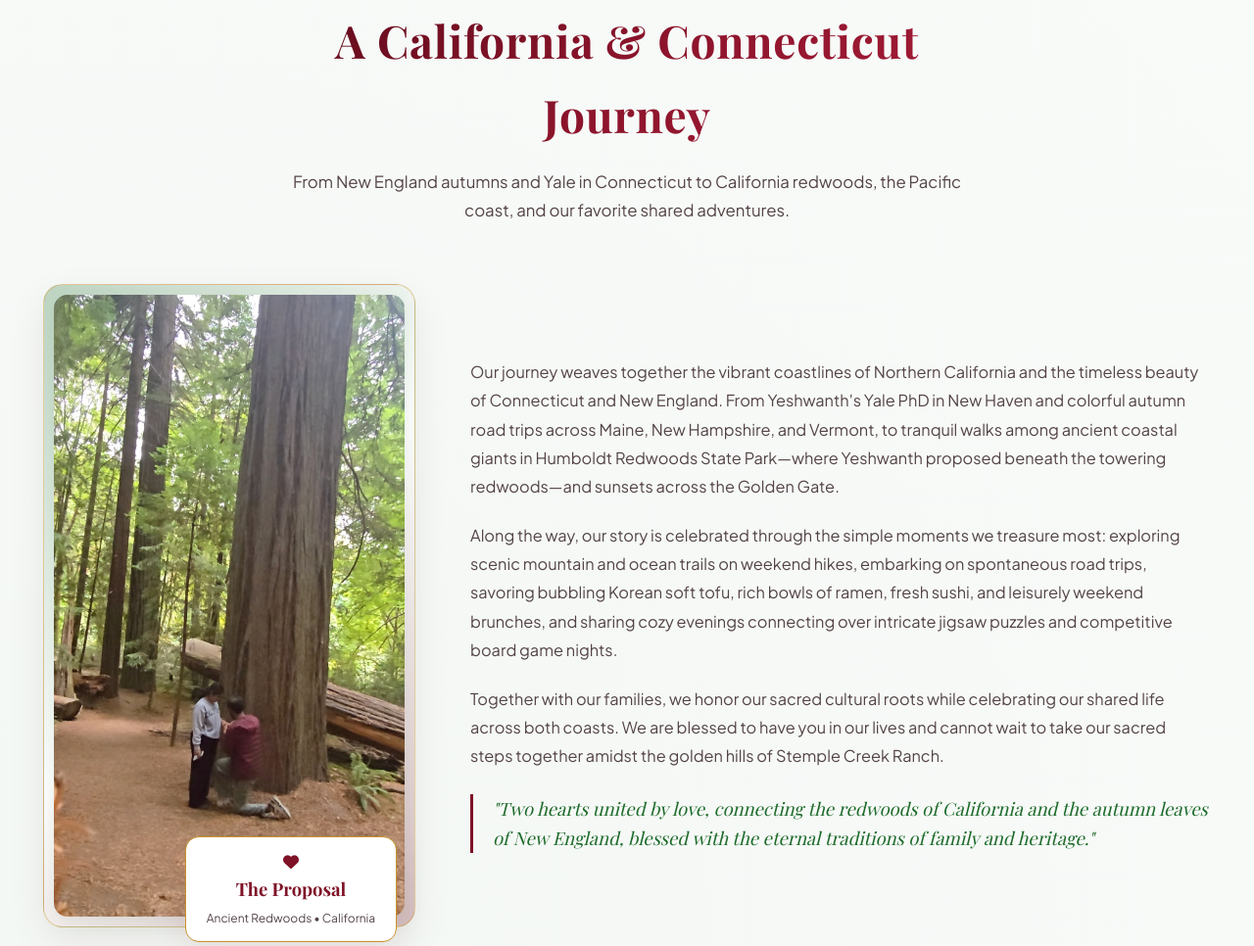
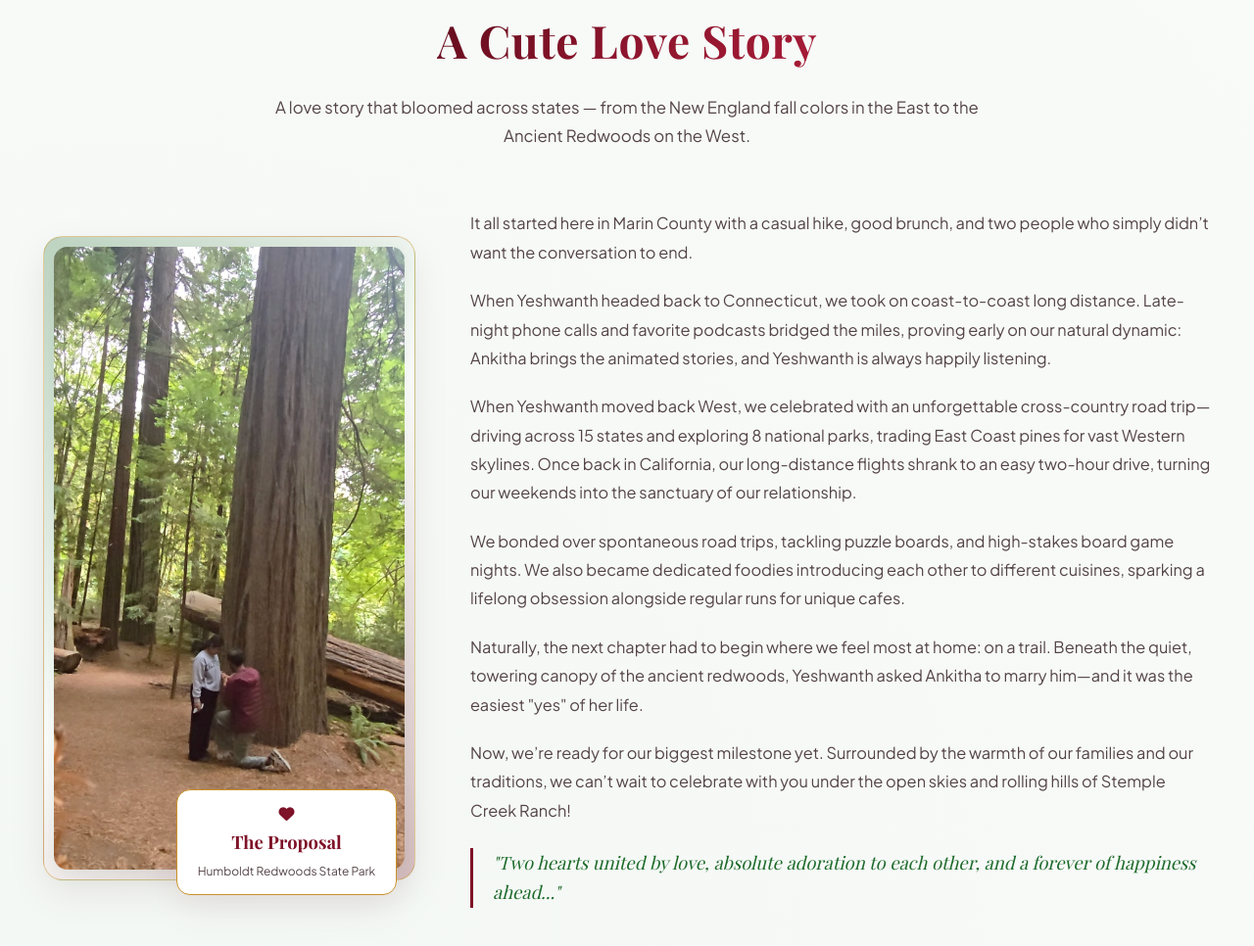
Before and after one commit to yeshwanthv5/wedding, a plain HTML site: page index.html in a window 1280 px wide. Shown: the part 1134-2100 px from the top of the page at 98% size. Drawn offline with nearby package versions, Linux system fonts and the light colour scheme; a web font is replaced by a local one.

Commit message:
Update Our Story with love story narrative and Humboldt Redwoods proposal

```diff
--- a/index.html
+++ b/index.html
@@ -148,10 +148,10 @@
       <div class="container">
         <div class="section-header">
           <div class="section-subtitle">Our Story</div>
-          <h2 class="section-title"><span class="california-gradient-text">A California &amp; Connecticut Journey</span>
+          <h2 class="section-title"><span class="california-gradient-text">A Cute Love Story</span>
           </h2>
-          <p class="section-description">From New England autumns and Yale in Connecticut to California redwoods, the
-            Pacific coast, and our favorite shared adventures.</p>
+          <p class="section-description">A love story that bloomed across states — from the New England fall colors in
+            the East to the Ancient Redwoods on the West.</p>
         </div>
 
         <div class="story-grid">
@@ -161,26 +161,40 @@
             <div class="story-image-badge">
               <i class="fas fa-heart" style="color:var(--color-redwood); margin-bottom: 4px;"></i>
               <span>The Proposal</span>
-              <small style="color:var(--text-muted); font-size:0.75rem;">Ancient Redwoods • California</small>
+              <small style="color:var(--text-muted); font-size:0.75rem;">Humboldt Redwoods State Park</small>
             </div>
           </div>
 
           <div class="story-content">
-            <p>Our journey weaves together the vibrant coastlines of Northern California and the timeless beauty of
-              Connecticut and New England. From Yeshwanth's Yale PhD in New Haven and colorful autumn road trips across
-              Maine, New Hampshire, and Vermont, to tranquil walks among ancient coastal giants in Humboldt Redwoods
-              State Park—where Yeshwanth proposed beneath the towering redwoods—and sunsets across the Golden Gate.</p>
-            <p>Along the way, our story is celebrated through the simple moments we treasure most: exploring scenic
-              mountain and ocean trails on weekend hikes, embarking on spontaneous road trips, savoring bubbling Korean
-              soft tofu, rich bowls of ramen, fresh sushi, and leisurely weekend brunches, and sharing cozy evenings
-              connecting over intricate jigsaw puzzles and competitive board game nights.</p>
-            <p>Together with our families, we honor our sacred cultural roots while celebrating our shared life
-              across both coasts. We are blessed to have you in our lives and cannot wait to take our sacred steps
-              together amidst the golden hills of Stemple Creek Ranch.</p>
+            <p>It all started here in Marin County with a casual hike, good brunch, and two people who simply didn’t
+              want the
+              conversation to end.
+            </p>
+            <p>When Yeshwanth headed back to Connecticut, we took on coast-to-coast long distance. Late-night phone
+              calls
+              and favorite podcasts bridged the miles, proving early on our natural dynamic: Ankitha brings the animated
+              stories, and Yeshwanth is always happily listening.</p>
+            <p>When Yeshwanth moved back West, we celebrated with an unforgettable cross-country road trip—driving
+              across
+              15 states and exploring 8 national parks, trading East Coast pines for vast Western skylines. Once back in
+              California, our long-distance flights shrank to an easy two-hour drive, turning our weekends into the
+              sanctuary of our relationship.</p>
+            <p>We bonded over spontaneous road trips, tackling puzzle boards, and
+              high-stakes board game nights. We also became dedicated foodies introducing each other to different
+              cuisines, sparking a lifelong obsession alongside regular runs for unique cafes.
+            </p>
+            <p>
+              Naturally, the next chapter had to begin where we feel most at home: on a trail. Beneath the quiet,
+              towering canopy of the ancient redwoods, Yeshwanth asked Ankitha to marry him—and it was the easiest
+              "yes" of her life.
+            </p>
+            <p>
+              Now, we’re ready for our biggest milestone yet. Surrounded by the warmth of our families and our
+              traditions, we can’t wait to celebrate with you under the open skies and rolling hills of Stemple Creek
+              Ranch!</p>
 
             <div class="story-quote">
-              "Two hearts united by love, connecting the redwoods of California and the autumn leaves of New England,
-              blessed with the eternal traditions of family and heritage."
+              "Two hearts united by love, absolute adoration to each other, and a forever of happiness ahead..."
             </div>
           </div>
     </section>
@@ -712,7 +726,10 @@
               <li class="travel-tip-item">
                 <i class="fas fa-vest"></i>
                 <div>
-                  <strong>Attire &amp; Layers:</strong> Indian traditional attire is warmly encouraged (sarees, lehengas, kurtas, or sherwanis)! Because Stemple Creek Ranch is situated in coastal West Marin and late November can get cold and breezy, please be sure to carry a warm layer, shawl, or jacket to stay comfortable throughout the celebrations.
+                  <strong>Attire &amp; Layers:</strong> Indian traditional attire is warmly encouraged (sarees,
+                  lehengas, kurtas, or sherwanis)! Because Stemple Creek Ranch is situated in coastal West Marin and
+                  late November can get cold and breezy, please be sure to carry a warm layer, shawl, or jacket to stay
+                  comfortable throughout the celebrations.
                 </div>
               </li>
               <li class="travel-tip-item">
@@ -728,6 +745,7 @@
                 <div>
                   <strong>Airports:</strong> San Francisco International (SFO) &amp; Oakland (OAK) are ~1 hour 15
                   minutes away; Charles M. Schulz Sonoma County Airport (STS in Santa Rosa) is ~40 minutes away.
+                  Sacramento (SMF) airport is not too far either, about 2 hours away.
                 </div>
               </li>
               <li class="travel-tip-item">
```
